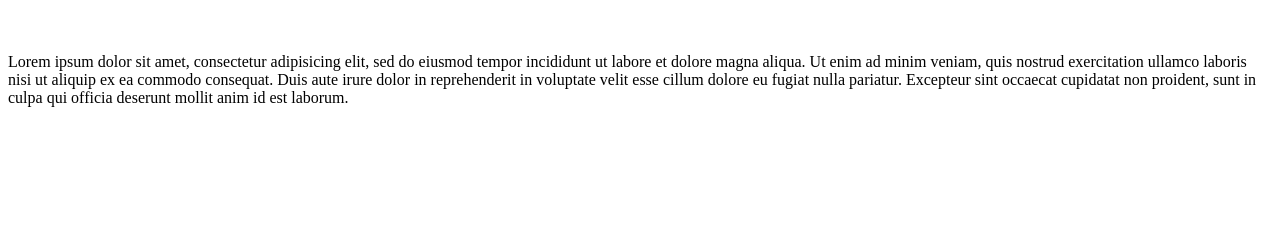
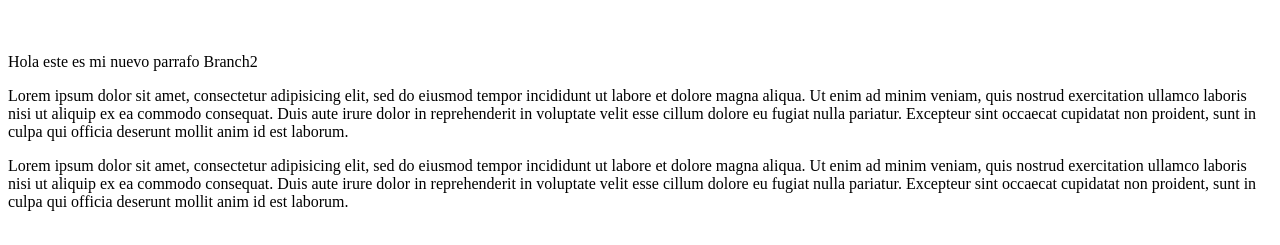
Before and after one commit to DavidITT/pagina-web, a plain HTML site: page index.html in a window 1280 px wide. Shown: the part 61-306 px from the top of the page. Drawn offline with Linux system fonts and the light colour scheme.

Commit message:
Revert "Revert "Merge branch 'Parrafos'""
This reverts commit 900fbf7cd34920b1625d1a99ea757c245ca13db6.

```diff
--- a/index.html
+++ b/index.html
@@ -7,6 +7,14 @@
 <body>
 	<h1 style="color: red" >Bienvenido a la Web del Estudio</h1>
 	<br />
+	<p>Hola este es mi nuevo parrafo Branch2</p>
+	<p>Lorem ipsum dolor sit amet, consectetur adipisicing elit, sed do eiusmod
+	tempor incididunt ut labore et dolore magna aliqua. Ut enim ad minim veniam,
+	quis nostrud exercitation ullamco laboris nisi ut aliquip ex ea commodo
+	consequat. Duis aute irure dolor in reprehenderit in voluptate velit esse
+	cillum dolore eu fugiat nulla pariatur. Excepteur sint occaecat cupidatat non
+	proident, sunt in culpa qui officia deserunt mollit anim id est laborum.</p>
+
 	<p>Lorem ipsum dolor sit amet, consectetur adipisicing elit, sed do eiusmod
 	tempor incididunt ut labore et dolore magna aliqua. Ut enim ad minim veniam,
 	quis nostrud exercitation ullamco laboris nisi ut aliquip ex ea commodo
```
